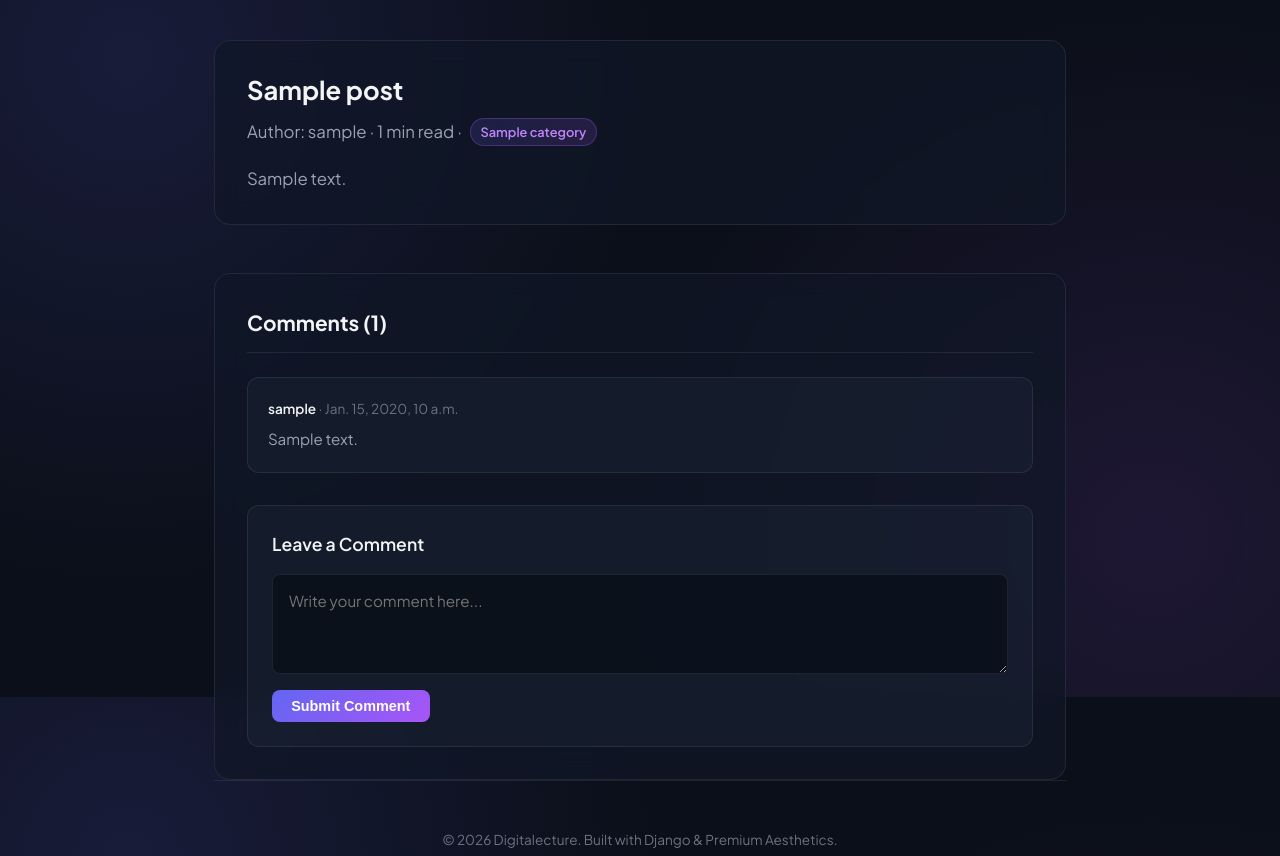
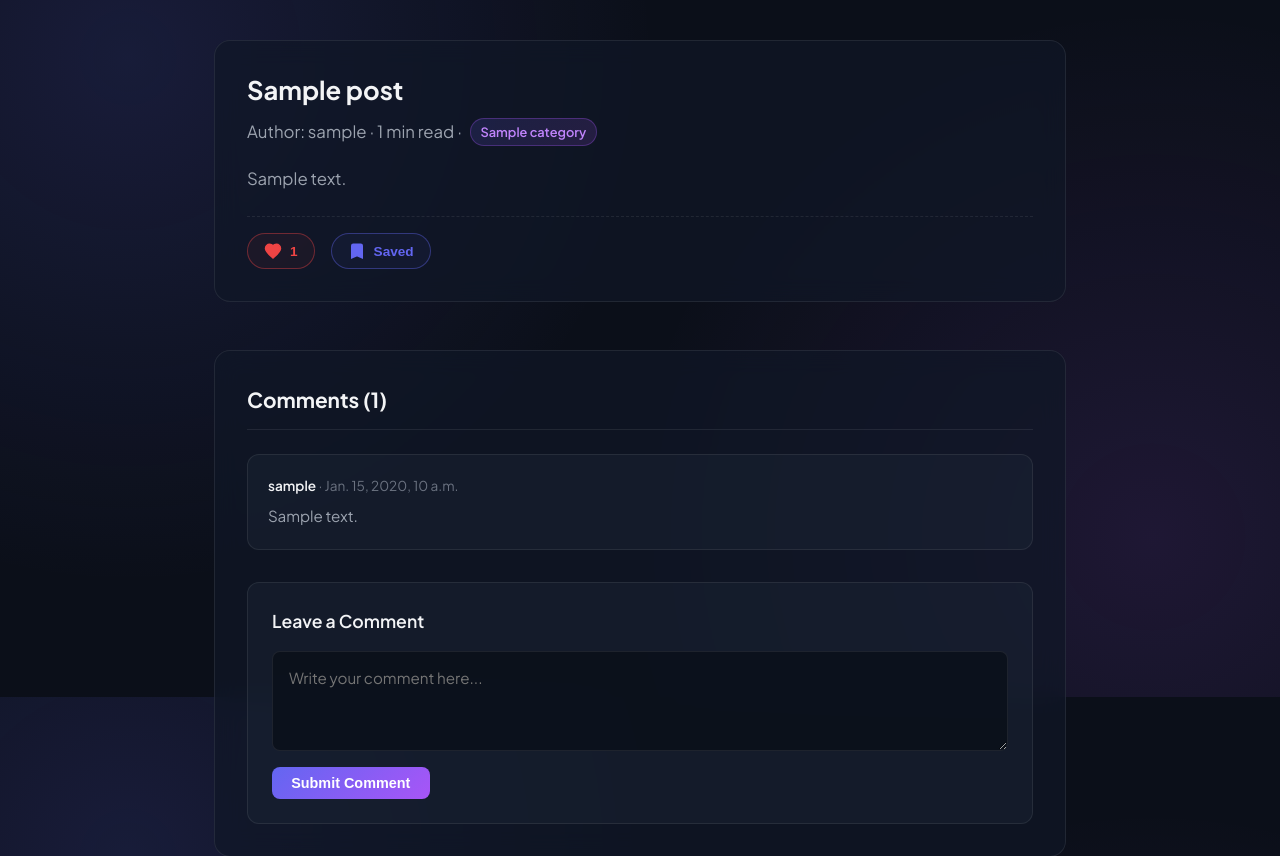
Before and after one commit to HexagenzZ/framework_programming_project, a Django app: page /post/1/ in a window 1280 px wide. Shown: the part 103-959 px from the top of the page. Run offline with Django 5.2, Linux system fonts and the light colour scheme; a user stored in the database is signed in; tables that the repository leaves empty hold one stand-in row (values such as "Sample post").

Commit message:
feat(project6): implement dynamic Likes & Bookmarks frontend controls and unit tests

```diff
--- a/django/project6/static/css/base.css
+++ b/django/project6/static/css/base.css
@@ -467,3 +467,94 @@ a:hover {
   color: var(--text-primary);
   border-color: var(--text-primary);
 }
+
+/* Post Actions (Likes & Bookmarks) */
+.post-actions {
+  display: flex;
+  gap: 1rem;
+  margin-top: 1.5rem;
+  padding-top: 1rem;
+  border-top: 1px dashed var(--card-border);
+}
+
+.action-btn {
+  background: rgba(255, 255, 255, 0.03);
+  border: 1px solid var(--card-border);
+  color: var(--text-secondary);
+  padding: 0.5rem 1rem;
+  border-radius: 9999px;
+  display: inline-flex;
+  align-items: center;
+  gap: 0.5rem;
+  cursor: pointer;
+  font-size: 0.85rem;
+  font-weight: 600;
+  transition: all 0.25s cubic-bezier(0.175, 0.885, 0.32, 1.275);
+}
+
+.action-btn:hover {
+  background: var(--hover-bg);
+  transform: scale(1.05);
+}
+
+.action-icon {
+  fill: transparent;
+  stroke: currentColor;
+  stroke-width: 2px;
+  transition: all 0.25s ease;
+}
+
+/* Liked state (Heart turns red) */
+.action-btn.liked {
+  color: #ef4444;
+  border-color: rgba(239, 68, 68, 0.4);
+  background: rgba(239, 68, 68, 0.05);
+}
+
+.action-btn.liked .action-icon {
+  fill: #ef4444;
+  stroke: #ef4444;
+}
+
+/* Bookmarked state (Ribbon turns indigo) */
+.action-btn.bookmarked {
+  color: #6366f1;
+  border-color: rgba(99, 102, 241, 0.4);
+  background: rgba(99, 102, 241, 0.05);
+}
+
+.action-btn.bookmarked .action-icon {
+  fill: #6366f1;
+  stroke: #6366f1;
+}
+
+/* Tab Switcher (Feed Tabs) */
+.feed-tabs {
+  background: rgba(255, 255, 255, 0.02);
+  border: 1px solid var(--card-border);
+  padding: 0.25rem;
+  border-radius: 12px;
+  display: inline-flex;
+  gap: 0.25rem;
+  margin-bottom: 2.5rem;
+}
+
+.tab-item {
+  padding: 0.5rem 1.25rem;
+  border-radius: 8px;
+  color: var(--text-secondary);
+  font-size: 0.9rem;
+  font-weight: 600;
+  transition: all 0.2s ease;
+}
+
+.tab-item.active {
+  background: var(--primary-gradient);
+  color: #fff;
+  box-shadow: 0 4px 12px rgba(99, 102, 241, 0.2);
+}
+
+.tab-item:hover:not(.active) {
+  background: var(--hover-bg);
+  color: var(--text-primary);
+}
--- a/django/project6/templates/post_detail.html
+++ b/django/project6/templates/post_detail.html
@@ -10,6 +10,22 @@
     {% endif %}
   </p>
   <p>{{ post.body }}</p>
+
+  <div class="post-actions">
+    <button id="like-btn" class="action-btn {% if user in post.likes.all %}liked{% endif %}" data-url="{% url 'like_post' post.pk %}">
+      <svg class="action-icon" viewBox="0 0 24 24" width="18" height="18">
+        <path d="M12 21.35l-1.45-1.32C5.4 15.36 2 12.28 2 8.5 2 5.42 4.42 3 7.5 3c1.74 0 3.41.81 4.5 2.09C13.09 3.81 14.76 3 16.5 3 19.58 3 22 5.42 22 8.5c0 3.78-3.4 6.86-8.55 11.54L12 21.35z"/>
+      </svg>
+      <span id="likes-count">{{ post.likes.count }}</span>
+    </button>
+
+    <button id="bookmark-btn" class="action-btn {% if user in post.bookmarks.all %}bookmarked{% endif %}" data-url="{% url 'bookmark_post' post.pk %}">
+      <svg class="action-icon" viewBox="0 0 24 24" width="18" height="18">
+        <path d="M17 3H7c-1.1 0-1.99.9-1.99 2L5 21l7-3 7 3V5c0-1.1-.9-2-2-2z"/>
+      </svg>
+      <span id="bookmark-status">{% if user in post.bookmarks.all %}Saved{% else %}Save{% endif %}</span>
+    </button>
+  </div>
 </div>
 
 <div class="comments-section">
@@ -91,6 +107,93 @@ document.addEventListener("DOMContentLoaded", function() {
       });
     });
   }
+
+  // Like and Bookmark Fetch Logic
+  const likeBtn = document.getElementById("like-btn");
+  const bookmarkBtn = document.getElementById("bookmark-btn");
+
+  function getCookie(name) {
+    let cookieValue = null;
+    if (document.cookie && document.cookie !== '') {
+      const cookies = document.cookie.split(';');
+      for (let i = 0; i < cookies.length; i++) {
+        const cookie = cookies[i].trim();
+        if (cookie.substring(0, name.length + 1) === (name + '=')) {
+          cookieValue = decodeURIComponent(cookie.substring(name.length + 1));
+          break;
+        }
+      }
+    }
+    return cookieValue;
+  }
+  const csrftoken = getCookie('csrftoken');
+
+  if (likeBtn) {
+    likeBtn.addEventListener("click", function() {
+      const url = likeBtn.getAttribute("data-url");
+      fetch(url, {
+        method: "POST",
+        headers: {
+          "X-CSRFToken": csrftoken,
+          "X-Requested-With": "XMLHttpRequest"
+        }
+      })
+      .then(response => {
+        if (response.status === 403) {
+          throw new Error("Please log in to like posts.");
+        }
+        if (!response.ok) {
+          throw new Error("Failed to toggle like.");
+        }
+        return response.json();
+      })
+      .then(data => {
+        if (data.liked) {
+          likeBtn.classList.add("liked");
+        } else {
+          likeBtn.classList.remove("liked");
+        }
+        document.getElementById("likes-count").textContent = data.total_likes;
+      })
+      .catch(error => {
+        alert(error.message);
+      });
+    });
+  }
+
+  if (bookmarkBtn) {
+    bookmarkBtn.addEventListener("click", function() {
+      const url = bookmarkBtn.getAttribute("data-url");
+      fetch(url, {
+        method: "POST",
+        headers: {
+          "X-CSRFToken": csrftoken,
+          "X-Requested-With": "XMLHttpRequest"
+        }
+      })
+      .then(response => {
+        if (response.status === 403) {
+          throw new Error("Please log in to bookmark posts.");
+        }
+        if (!response.ok) {
+          throw new Error("Failed to toggle bookmark.");
+        }
+        return response.json();
+      })
+      .then(data => {
+        if (data.bookmarked) {
+          bookmarkBtn.classList.add("bookmarked");
+          document.getElementById("bookmark-status").textContent = "Saved";
+        } else {
+          bookmarkBtn.classList.remove("bookmarked");
+          document.getElementById("bookmark-status").textContent = "Save";
+        }
+      })
+      .catch(error => {
+        alert(error.message);
+      });
+    });
+  }
 });
 </script>
 {% endblock content %}
```
Also changed, not shown: django/project6/blog/tests.py (+65 -0 lines), django/project6/templates/home.html (+8 -1 lines).
